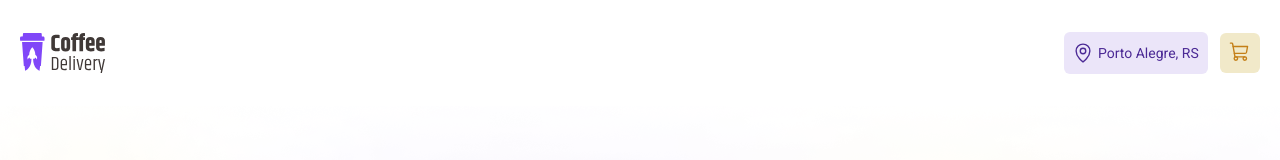
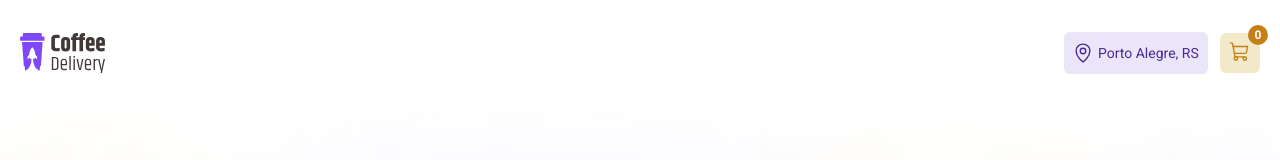
Before and after one commit to palomarodrigs/coffee-delivery, a React (Vite) app: page / in a window 1280 px wide. Shown: the top 160 px of the page. Built offline with nearby package versions, Linux system fonts and the light colour scheme.

Commit message:
feat: add item count display to CartButton in header

```diff
--- a/src/components/Header/index.tsx
+++ b/src/components/Header/index.tsx
@@ -1,11 +1,18 @@
+import { useContext } from 'react'
+import { CartContext } from '../../contexts/CartContext'
+
 import { Link } from 'react-router-dom'
 
-import { CartButton, HeaderContainer, Location } from './styles'
+import { CartButton, CartCount, HeaderContainer, Location } from './styles'
 import { MapPin, ShoppingCart } from 'phosphor-react'
 
 import LogoCoffeeDelivery from '../../assets/logo-coffee-delivery.svg'
 
 export function Header() {
+  const { items } = useContext(CartContext)
+
+  const itemCount = items.length
+
   return (
     <HeaderContainer>
       <img src={LogoCoffeeDelivery} />
@@ -18,6 +25,9 @@ export function Header() {
 
         <Link to="/checkout">
           <CartButton>
+            <CartCount>
+              {itemCount}
+            </CartCount>
             <ShoppingCart size={22} />
           </CartButton>
         </Link>
--- a/src/components/Header/styles.ts
+++ b/src/components/Header/styles.ts
@@ -47,9 +47,32 @@ export const CartButton = styled.button`
   color: ${(props) => props.theme['yellow-dark']};
   cursor: pointer;
 
+  position: relative;
+
   &:hover {
     background-color: ${(props) => props.theme['yellow-dark']};
     color: ${(props) => props.theme['yellow-light']};
     transition: 0.3s;
   }
 `
+
+export const CartCount = styled.div`
+  width: 1.25rem;
+  height: 1.25rem;
+
+  display: flex;
+  justify-content: center;
+  align-items: center;
+
+  font-size: 0.75rem;
+  font-weight: bold;
+
+  background-color: ${(props) => props.theme['yellow-dark']};
+  color: ${(props) => props.theme['white']};
+
+  border-radius: 9999px;
+
+  position: absolute;
+  top: -8px;
+  right: -8px;
+`
```
